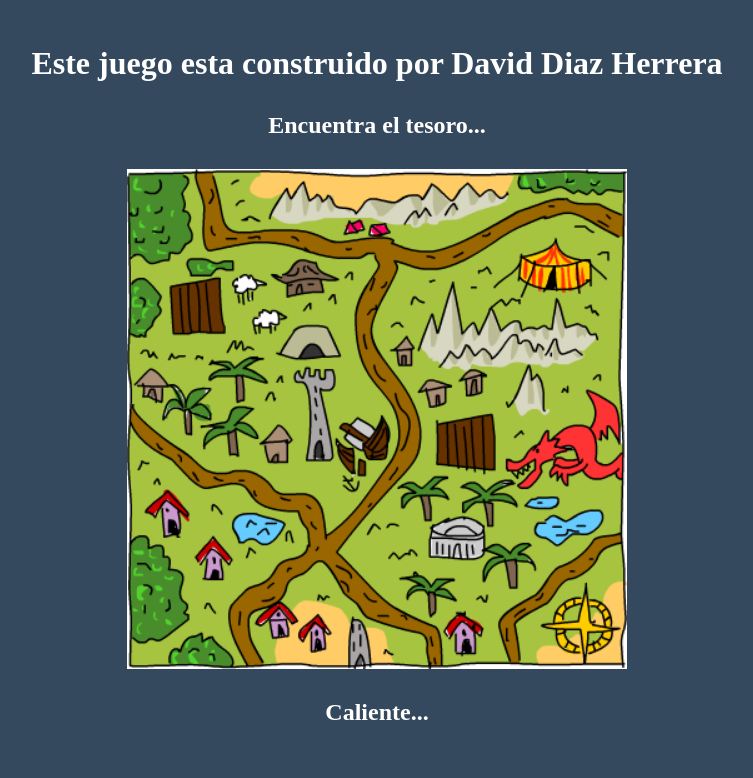
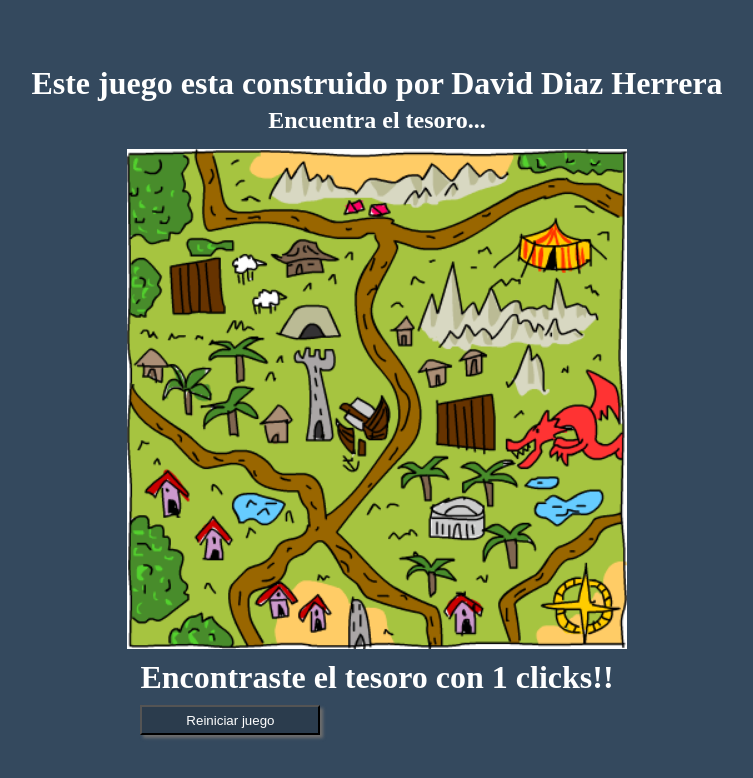
Before and after one commit to daviddiazh/game-treasuremap-js, a plain HTML site: page index.html in a window 1280 px wide. Both pictures are taken after a click on the picture 640 px from the left and 462 px from the top of the page. Shown: the whole page, without its empty margins (263-1016 px from the left). Drawn offline with Linux system fonts and the light colour scheme.

Commit message:
Se agregan estilos

```diff
--- a/css/styles.css
+++ b/css/styles.css
@@ -14,5 +14,18 @@ body{
 }
 
 h2{
-    margin: 30px 0;
+    margin: 5px 0;
 }
+
+img{
+    margin: 10px;
+}
+
+button{
+    width: 180px;
+    height: 30px;
+    background-color: rgba(0, 0, 0, 0.181);
+    color: #fff;
+    box-shadow: 3px 3px 3px #6e6e6e;
+    cursor: pointer;
+}
--- a/js/game.js
+++ b/js/game.js
@@ -17,7 +17,7 @@ $map.addEventListener("click", function(e){
     let distanceHint = getDistanceHint(distance);
     $distance.innerHTML = `<h2>${distanceHint}</h2>`;
 
-    if(distance < 10){
-        return $distance.innerHTML = `<h1>Encontraste el tesoro con ${clicks} clicks!!<h1> <button onclick="location.reload()">Reiniciar juego</button> <audio src="../audios/sfx-victory6.mp3" autoplay></audio>`
+    if(distance < 100){
+        return $distance.innerHTML = `<h1>Encontraste el tesoro con ${clicks} clicks!!<h1> <button onclick="location.reload()">Reiniciar juego</button> <audio src="../audios/bites-ta-da-winner.mp3" autoplay></audio>`
     }
 });
```
Also changed, not shown: 1 other file.
